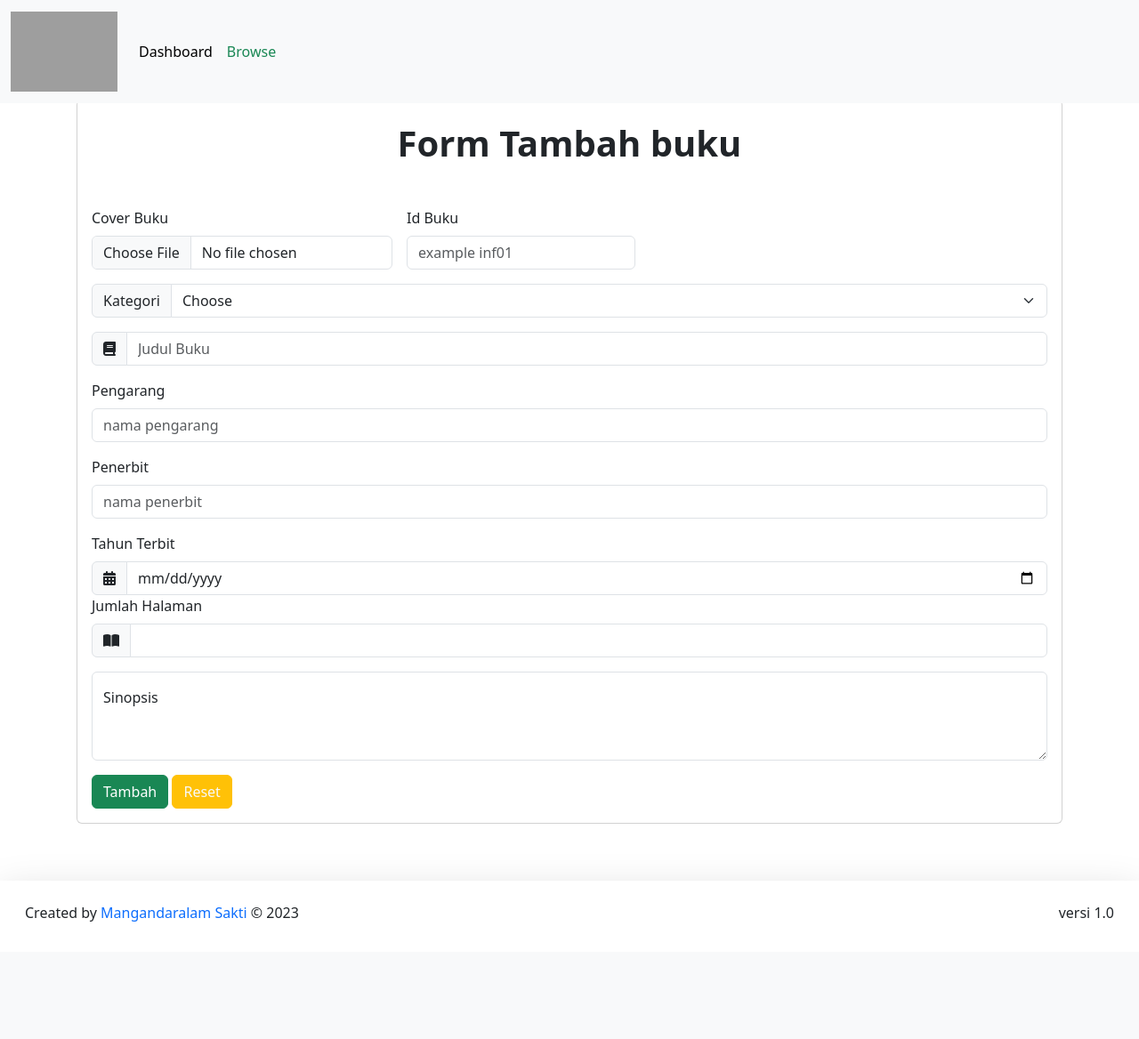
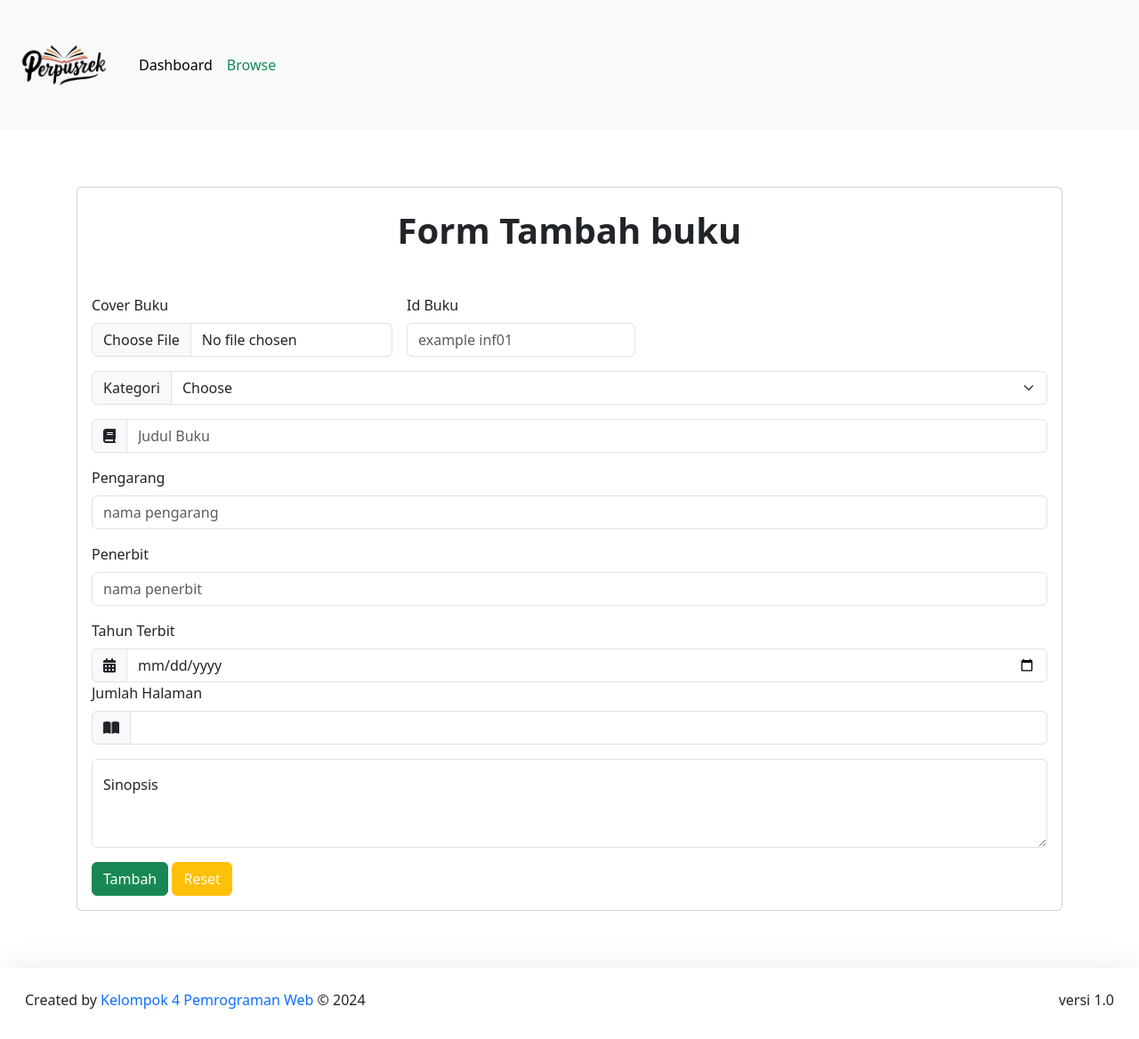
Before and after one commit to mars050504/perpustakaan, a PHP site: page /DashboardAdmin/buku/tambahBuku.php in a window 1280 px wide. Shown: the whole page at 89% size. Before the commit the page ends 1036 px from the top, so only its background shows below. Run offline with PHP 8.4, Linux system fonts and the light colour scheme; data comes from the database, SQL or seed files in the repository; some libraries are stand-ins or nearby versions; grey boxes are pictures that could not be loaded.

Commit message:
Update tambahBuku.php

```diff
--- a/library/DashboardAdmin/buku/tambahBuku.php
+++ b/library/DashboardAdmin/buku/tambahBuku.php
@@ -34,10 +34,10 @@ if(isset($_POST["tambah"]) ) {
     }
   </style>
   <body>
-<nav class="navbar fixed-top navbar-expand-lg bg-body-tertiary">
+<nav class="navbar navbar-expand-lg bg-body-tertiary">
   <div class="container-fluid">
     <a class="navbar-brand" href="#">
-      <img src="../../assets/logoNav.png" alt="logo" width="120px">
+      <img src="../../assets/logoNav2.png" alt="logo" width="120px">
         </a>
     </a>
     <button class="navbar-toggler" type="button" data-bs-toggle="collapse" data-bs-target="#navbarNav" aria-controls="navbarNav" aria-expanded="false" aria-label="Toggle navigation">
@@ -56,7 +56,7 @@ if(isset($_POST["tambah"]) ) {
   </div>
 </nav>
 
-    <div class="container p-3 mt-5">
+    <div class="container p-3">
       <div class="card p-2 mt-5">
       <h1 class="text-center fw-bold p-3">Form Tambah buku</h1>
       <form action="" method="post" enctype="multipart/form-data" class="mt-3 p-2">
@@ -123,7 +123,7 @@ if(isset($_POST["tambah"]) ) {
 
   <footer class="mt-5 shadow-lg bg-subtle p-3">
       <div class="container-fluid d-flex justify-content-between">
-      <p class="mt-2">Created by <span class="text-primary"> Mangandaralam Sakti</span> © 2023</p>
+      <p class="mt-2">Created by <span class="text-primary"> Kelompok 4 Pemrograman Web</span> © 2024</p>
       <p class="mt-2">versi 1.0</p>
       </div>
     </footer>
```
